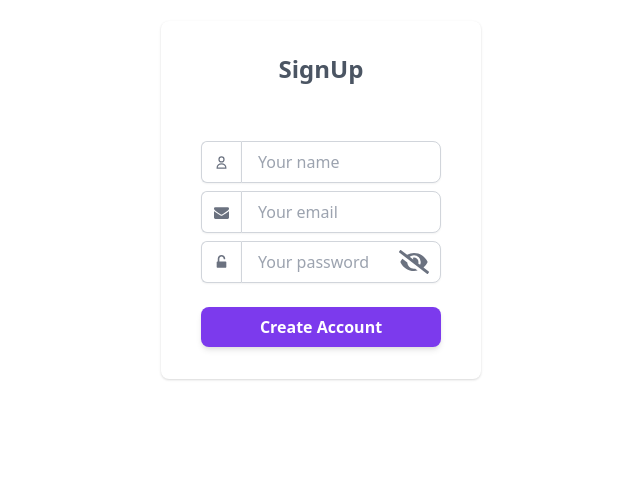
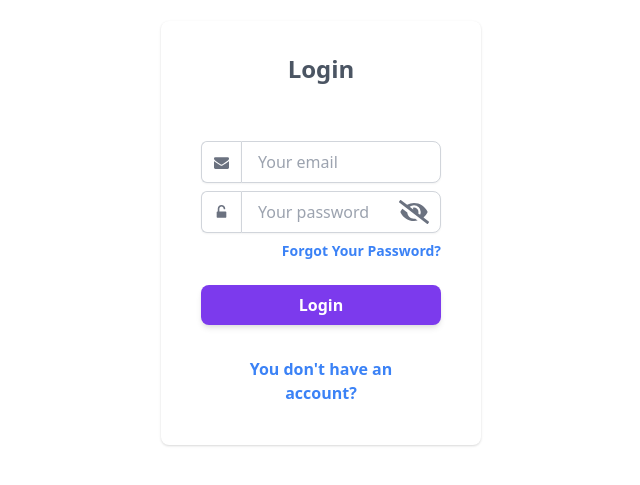
Before and after one commit to ken2pg/react-tailwindcss-practice, a React (Create React App) app: page /signin in a window 1280 px wide. Shown: the part 187-672 px from the top of the page, without its empty margins (319-959 px from the left). Built offline with nearby package versions, Linux system fonts and the light colour scheme.

Commit message:
feat：ページ遷移するように機能を追加

```diff
--- a/src/App.tsx
+++ b/src/App.tsx
@@ -1,12 +1,26 @@
 import React from "react";
 import logo from "./logo.svg";
 import "./App.css";
+import SignIn from "./components/signup/signIn";
 import SignUp2 from "./components/signup/signUp2";
+
+import { Redirect, Route, Switch, Router } from "react-router-dom";
+import { createBrowserHistory } from "history";
+
+export const history = createBrowserHistory();
 
 function App() {
   return (
     <div className="mt-52 w-full flex justify-center">
-      <SignUp2 />
+      {/* <SignIn /> */}
+      <Router history={history}>
+        <Route path="/signin">
+          <SignIn />
+        </Route>
+        <Route path="/signup">
+          <SignUp2 />
+        </Route>
+      </Router>
     </div>
   );
 }
--- /dev/null
+++ b/src/components/signup/signIn.tsx
@@ -0,0 +1,137 @@
+import React, { useState } from "react";
+import { history } from "../../App";
+
+const SignIn: () => JSX.Element = () => {
+  const [email, setEmail] = useState<string>("");
+  const [password, setPassword] = useState<string>("");
+  const [isShowPassword, setIsShowPassword] = useState<boolean>(false);
+
+  const handleClickShowPassword = () => {
+    if (isShowPassword) {
+      setIsShowPassword(false);
+    } else {
+      setIsShowPassword(true);
+    }
+  };
+
+  return (
+    <>
+      <div className="w-full max-w-xs">
+        <div className="flex flex-col w-full max-w-md px-4 py-8 bg-white rounded-lg shadow dark:bg-gray-800 sm:px-6 md:px-8 lg:px-10">
+          <div className="self-center mb-6 text-xl font-light text-gray-600 sm:text-2xl dark:text-white font-bold">
+            Login
+          </div>
+          <div className="mt-8">
+            <form action="#" autoComplete="off">
+              <div className="flex flex-col mb-2">
+                <div className="flex relative ">
+                  <span className="rounded-l-md inline-flex  items-center px-3 border-t bg-white border-l border-b  border-gray-300 text-gray-500 shadow-sm text-sm">
+                    <svg
+                      width="15"
+                      height="15"
+                      fill="currentColor"
+                      viewBox="0 0 1792 1792"
+                      xmlns="http://www.w3.org/2000/svg"
+                    >
+                      <path d="M1792 710v794q0 66-47 113t-113 47h-1472q-66 0-113-47t-47-113v-794q44 49 101 87 362 246 497 345 57 42 92.5 65.5t94.5 48 110 24.5h2q51 0 110-24.5t94.5-48 92.5-65.5q170-123 498-345 57-39 100-87zm0-294q0 79-49 151t-122 123q-376 261-468 325-10 7-42.5 30.5t-54 38-52 32.5-57.5 27-50 9h-2q-23 0-50-9t-57.5-27-52-32.5-54-38-42.5-30.5q-91-64-262-182.5t-205-142.5q-62-42-117-115.5t-55-136.5q0-78 41.5-130t118.5-52h1472q65 0 112.5 47t47.5 113z"></path>
+                    </svg>
+                  </span>
+                  <input
+                    type="text"
+                    id="sign-in-email"
+                    className=" rounded-r-lg flex-1 appearance-none border border-gray-300 w-full py-2 px-4 bg-white text-gray-700 placeholder-gray-400 shadow-sm text-base focus:outline-none focus:ring-2 focus:ring-purple-600 focus:border-transparent"
+                    placeholder="Your email"
+                    value={email}
+                    onChange={(event) => setEmail(event.target.value)}
+                  />
+                </div>
+              </div>
+              <div className="flex flex-col mb-6">
+                <div className="flex relative ">
+                  <span className="rounded-l-md inline-flex  items-center px-3 border-t bg-white border-l border-b  border-gray-300 text-gray-500 shadow-sm text-sm">
+                    <svg
+                      width="15"
+                      height="15"
+                      fill="currentColor"
+                      viewBox="0 0 1792 1792"
+                      xmlns="http://www.w3.org/2000/svg"
+                    >
+                      <path d="M1376 768q40 0 68 28t28 68v576q0 40-28 68t-68 28h-960q-40 0-68-28t-28-68v-576q0-40 28-68t68-28h32v-320q0-185 131.5-316.5t316.5-131.5 316.5 131.5 131.5 316.5q0 26-19 45t-45 19h-64q-26 0-45-19t-19-45q0-106-75-181t-181-75-181 75-75 181v320h736z"></path>
+                    </svg>
+                  </span>
+                  <input
+                    type={isShowPassword ? "password" : "text"}
+                    id="sign-in-email"
+                    className="rounded-r-lg flex-1 appearance-none border border-gray-300 w-full py-2 px-4 bg-white text-gray-700 placeholder-gray-400 shadow-sm text-base focus:outline-none focus:ring-2 focus:ring-purple-600 focus:border-transparent"
+                    placeholder="Your password"
+                    value={password}
+                    onChange={(event) => setPassword(event.target.value)}
+                  />
+                  <div className="absolute inset-y-0 right-0 pr-3 flex items-center text-sm leading-5">
+                    {isShowPassword ? (
+                      <svg
+                        className={"h-6 text-gray-500"}
+                        fill="none"
+                        onClick={handleClickShowPassword}
+                        xmlns="http://www.w3.org/2000/svg"
+                        viewBox="0 0 576 512"
+                      >
+                        <path
+                          fill="currentColor"
+                          d="M572.52 241.4C518.29 135.59 410.93 64 288 64S57.68 135.64 3.48 241.41a32.35 32.35 0 0 0 0 29.19C57.71 376.41 165.07 448 288 448s230.32-71.64 284.52-177.41a32.35 32.35 0 0 0 0-29.19zM288 400a144 144 0 1 1 144-144 143.93 143.93 0 0 1-144 144zm0-240a95.31 95.31 0 0 0-25.31 3.79 47.85 47.85 0 0 1-66.9 66.9A95.78 95.78 0 1 0 288 160z"
+                        ></path>
+                      </svg>
+                    ) : (
+                      <svg
+                        className={"h-6 text-gray-500"}
+                        fill="none"
+                        onClick={handleClickShowPassword}
+                        xmlns="http://www.w3.org/2000/svg"
+                        viewBox="0 0 640 512"
+                      >
+                        <path
+                          fill="currentColor"
+                          d="M320 400c-75.85 0-137.25-58.71-142.9-133.11L72.2 185.82c-13.79 17.3-26.48 35.59-36.72 55.59a32.35 32.35 0 0 0 0 29.19C89.71 376.41 197.07 448 320 448c26.91 0 52.87-4 77.89-10.46L346 397.39a144.13 144.13 0 0 1-26 2.61zm313.82 58.1l-110.55-85.44a331.25 331.25 0 0 0 81.25-102.07 32.35 32.35 0 0 0 0-29.19C550.29 135.59 442.93 64 320 64a308.15 308.15 0 0 0-147.32 37.7L45.46 3.37A16 16 0 0 0 23 6.18L3.37 31.45A16 16 0 0 0 6.18 53.9l588.36 454.73a16 16 0 0 0 22.46-2.81l19.64-25.27a16 16 0 0 0-2.82-22.45zm-183.72-142l-39.3-30.38A94.75 94.75 0 0 0 416 256a94.76 94.76 0 0 0-121.31-92.21A47.65 47.65 0 0 1 304 192a46.64 46.64 0 0 1-1.54 10l-73.61-56.89A142.31 142.31 0 0 1 320 112a143.92 143.92 0 0 1 144 144c0 21.63-5.29 41.79-13.9 60.11z"
+                        ></path>
+                      </svg>
+                    )}
+                  </div>
+                </div>
+              </div>
+              <div className="flex items-center mb-6 -mt-4">
+                <div className="flex ml-auto">
+                  <a
+                    href="#"
+                    className="inline-flex text-xs font-thin sm:text-sm text-blue-500 hover:text-blue-800 font-bold"
+                  >
+                    Forgot Your Password?
+                  </a>
+                </div>
+              </div>
+              <div className="flex w-full">
+                <button
+                  type="submit"
+                  className="py-2 px-4 bg-purple-600 hover:bg-purple-700 focus:ring-purple-500 focus:ring-offset-purple-200 text-white w-full transition ease-in duration-200 text-center text-base font-semibold shadow-md focus:outline-none focus:ring-2 focus:ring-offset-2  rounded-lg "
+                >
+                  Login
+                </button>
+              </div>
+            </form>
+          </div>
+          <div className="flex items-center justify-center mt-6">
+            <button
+              className="py-2 px-4 bg-transparent hover:bg-gray-50 focus:ring-purple-500 focus:ring-offset-purple-200 text-blue-500 hover:text-blue-800 font-bold w-full transition ease-in duration-200 text-center text-base font-semibold focus:outline-none focus:ring-2 focus:ring-offset-2  rounded-lg "
+              onClick={() => {
+                history.push("/signup");
+              }}
+            >
+              You don&#x27;t have an account?
+            </button>
+          </div>
+        </div>
+      </div>
+    </>
+  );
+};
+
+export default SignIn;
--- a/src/components/signup/signUp.tsx
+++ b/src/components/signup/signUp.tsx
@@ -5,7 +5,7 @@ export default function SignUp() {
     <>
       <div className="w-full max-w-xs">
         <form className="bg-white shadow-md rounded px-8 pt-6 pb-8 mb-4">
-          {/* <svg
+          <svg
             xmlns="http://www.w3.org/2000/svg"
             className="h-6 w-6"
             fill="none"
@@ -18,7 +18,7 @@ export default function SignUp() {
               strokeWidth={2}
               d="M12 15v2m-6 4h12a2 2 0 002-2v-6a2 2 0 00-2-2H6a2 2 0 00-2 2v6a2 2 0 002 2zm10-10V7a4 4 0 00-8 0v4h8z"
             />
-          </svg> */}
+          </svg>
           <div className="text-gray-700 text-3xl text-center font-bold mb-6">
             Sign In
           </div>
```
